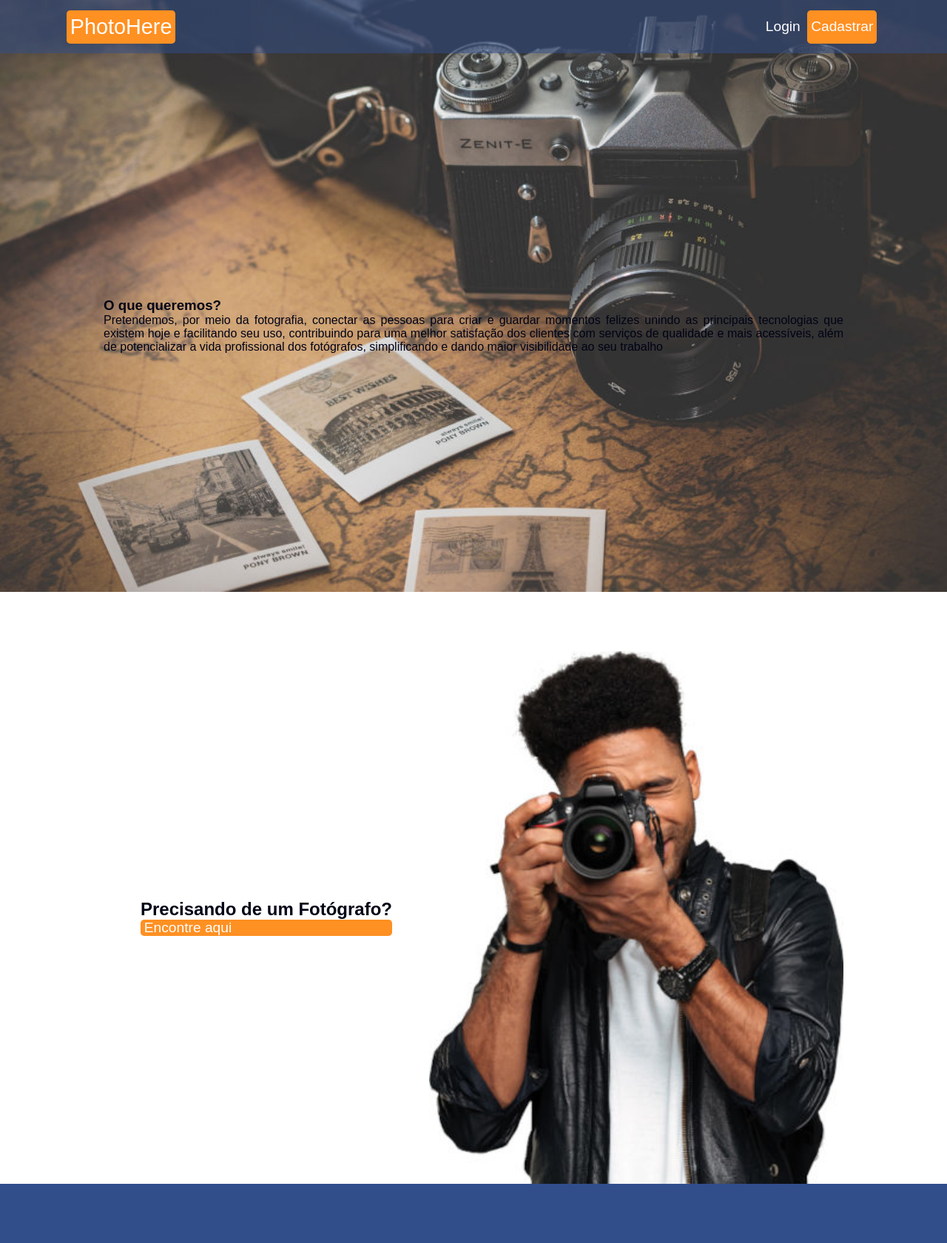
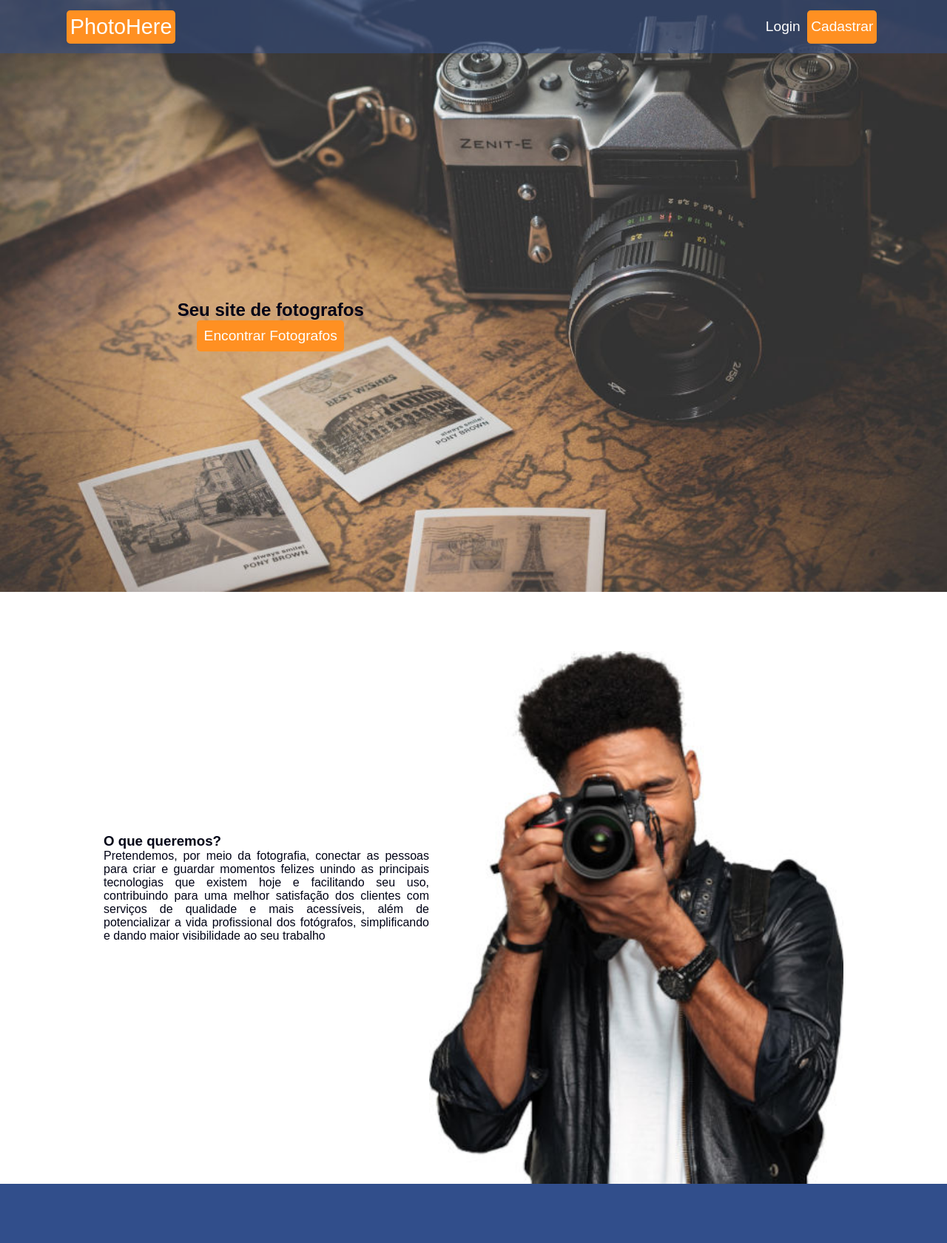
Before and after one commit to Mallaguetti/PhotoHere, a PHP site: page / in a window 1280 px wide. Shown: the whole page at 74% size. Run offline with PHP 8.4, Linux system fonts and the light colour scheme.

Commit message:
Mudança na home

```diff
--- a/estilos/_principal.css
+++ b/estilos/_principal.css
@@ -50,14 +50,17 @@ nav{
 .bt{
     background-color:var(--cor1);
     color:var(--claro);
-    margin-right:.3rem;
+    padding: .6rem;
     text-align:center;
     cursor:pointer;
-    padding:0 .3rem;
     border-radius:.3rem;
     font-size:min(1.2em,5vh);
     display:flex;
     align-items:center;
+}
+.cab{
+    margin-right:.3rem;
+    padding:0 .3rem;
 }
 .bt:hover{
     color:var(--cor2);
@@ -80,15 +83,7 @@ section{
     justify-content:center;
     align-items:center;
 }
-.topo{
-    align-content:flex-start;
-}
-.centro{
-    align-content:center;
-}
-.base{
-    align-content:flex-end;
-}
+
 #s1{
     padding-top:10vh;
     min-height: 90vh;
--- a/estilos/individuais/index.css
+++ b/estilos/individuais/index.css
@@ -11,15 +11,19 @@ header{
     background-color:unset;
     box-shadow:unset;
 }
+#s1{
+    text-align:center;
+    justify-content: left;
+}
 #s2{
     background-color:var(--claro);
-    text-align:center;
+    flex-wrap: nowrap;
 }
-#s2 div{
-    margin:auto;
-    z-index:2;
+#d1 > h1{
+    width: 100%;
 }
 #fotografo{
+    align-self: flex-end;
     height:90vh;
     z-index:1;
 }
--- a/estilos/individuais/indexP.css
+++ b/estilos/individuais/indexP.css
@@ -1,8 +1,4 @@
 #fotografo{
     position:absolute;
+    visibility: hidden;
 }
-#s2 div h2{
-    color:var(--claro);
-    text-shadow:#000000aa .1rem .1rem .1rem;
-    margin-top:100%;
-}
--- a/formLogin.php
+++ b/formLogin.php
@@ -14,7 +14,6 @@
     <main>
         <section id="s1" class="flex centro">
             <form method="post" name="formLogin" action="codigos/#" enctype="multipart/form-data">
-                <a href="index.html" class="bt">🠔 Volta</a>
                 <table>
                     <tr>
                         <th> Usuário: </th>
@@ -29,7 +28,7 @@
                         <td><input type="text" name="txtNome" size="40" required=""></td>
                     </tr>
                     <tr>
-                        <td><input type="submit" name="btnEnviar" value="Enviar"><input type="reset" name="btnLimpar" value="Limpar"></td>
+                        <td><input type="submit" name="btnEnviar" value="Entrar"></td>
                     </tr>
                 </table>
             </form>
--- a/index.html
+++ b/index.html
@@ -9,25 +9,23 @@
 <body>
     <header>
         <nav>
-            <a class="bt"id="logo"href="index.html">PhotoHere</a>
-            <a class="bt"id="login"href="formLogin.php">Login</a>
-            <a class="bt"href="formCadUsuario.php">Cadastrar</a>
+            <a class="bt cab"id="logo"href="index.html">PhotoHere</a>
+            <a class="bt cab"id="login"href="formLogin.php">Login</a>
+            <a class="bt cab"href="formCadUsuario.php">Cadastrar</a>
         </nav>
     </header>
     <main>
-        <section class="flex centro"id="s1">
+        <section class="flex"id="s1">
+            <div id="d1" class="flex">
+                <h1>Seu site de fotografos</h1>
+                <a class="bt" href="encontrarFotografo.php">Encontrar Fotografos</a>
+            </div>
+        </section>
+        <section class="flex base" id="s2">
             <article>
                 <h1>O que queremos?</h1>
                 <p>Pretendemos, por meio da fotografia, conectar as pessoas para criar e guardar momentos felizes unindo as principais tecnologias que existem hoje e facilitando seu uso, contribuindo para uma melhor satisfação dos clientes com serviços de qualidade e mais acessíveis, além de potencializar a vida profissional dos fotógrafos, simplificando e dando maior visibilidade ao seu trabalho</p>
             </article>
-        </section>
-        <section class="flex base" id="s2">
-            <div>
-                <h1>Precisando de um Fotógrafo?</h1>
-                <a href="encontrarFotografo.php">
-                    <div class="bt">Encontre aqui</div>
-                </a>
-            </div>
             <img src="imagens/fotografo.jpg" id="fotografo" alt="Fotografo">
         </section>
     </main>
```
Also changed, not shown: codigos/conect.php (renamed from codigos/conectar.php), codigos/pesquisarFotografo.php (added).
